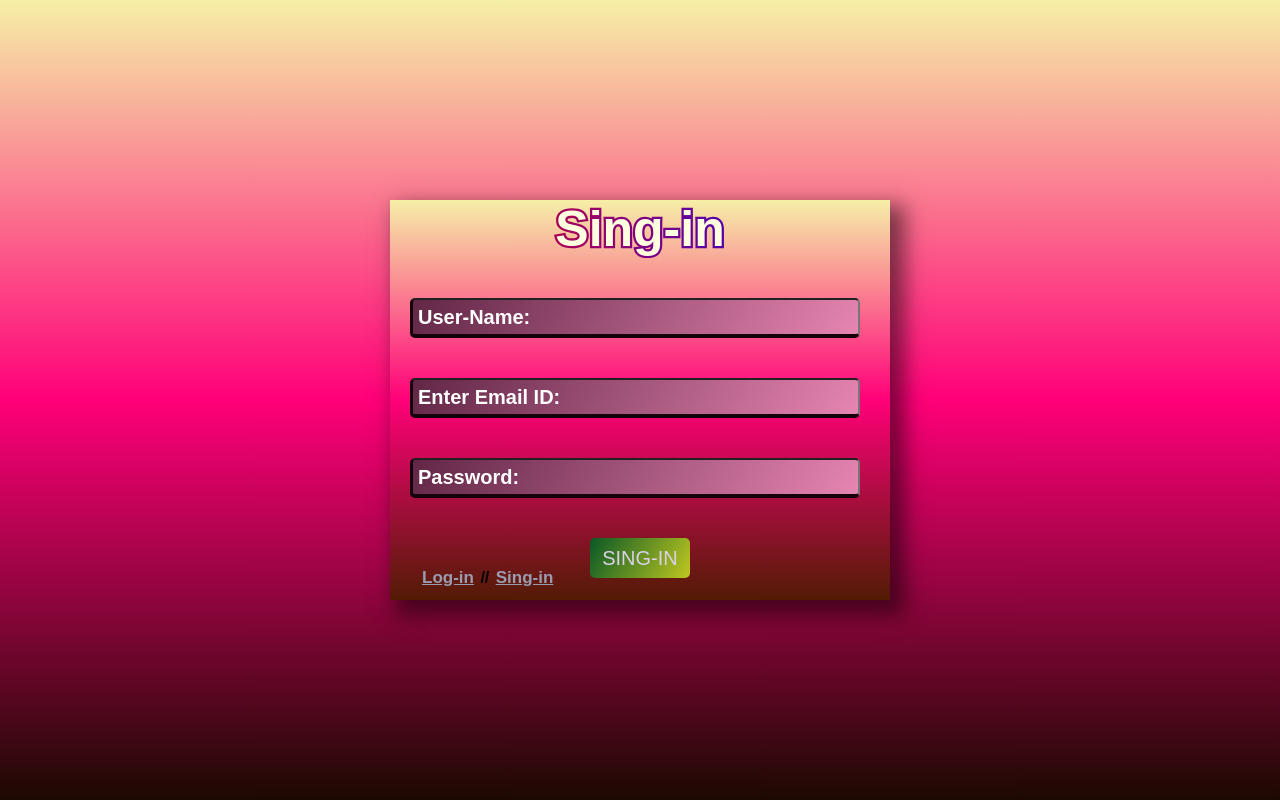
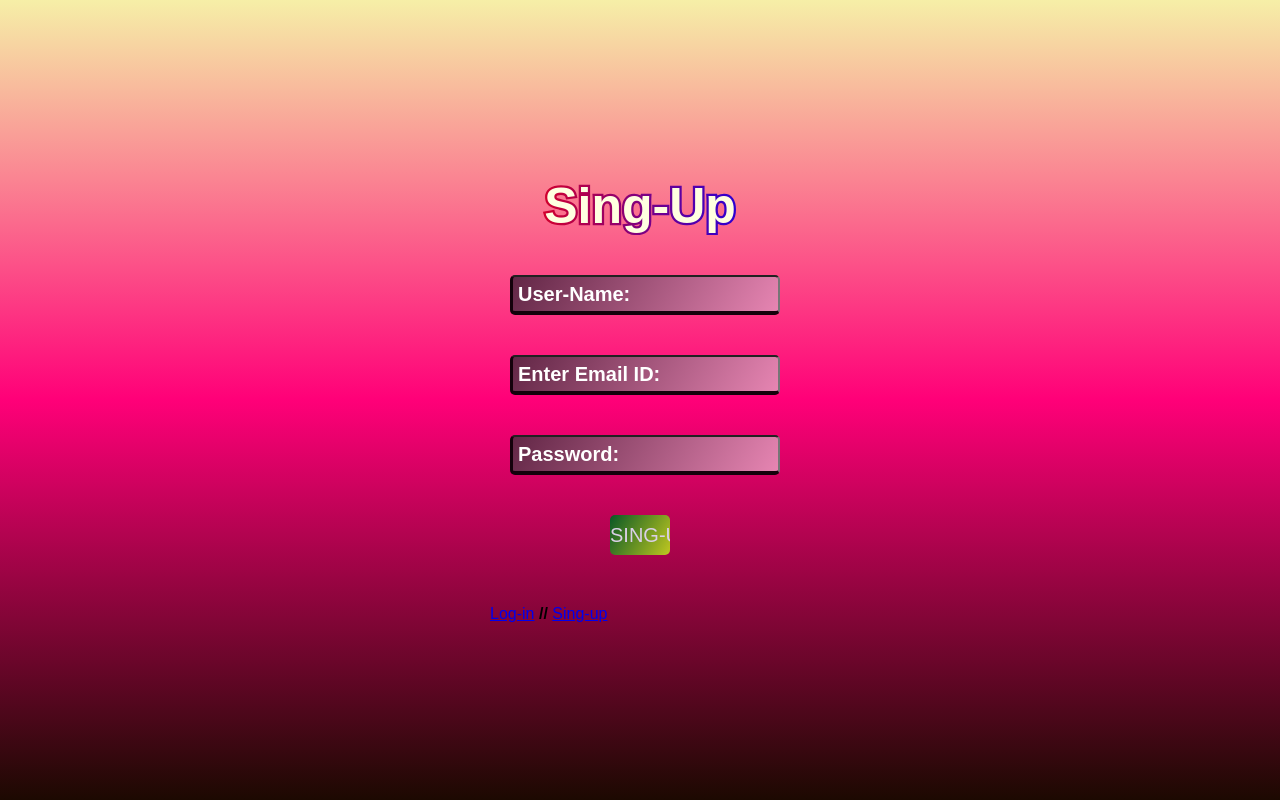
Before and after one commit to MohanlalManna/Sing-in-From, a plain HTML site: page singin page.html in a window 1280 px wide. Drawn offline with Linux system fonts and the light colour scheme.

Commit message:
Update to singup

```diff
--- a/singin page.html
+++ b/singin page.html
@@ -8,8 +8,8 @@
 </head>
 <body>
     <!--Sing in From-->
-<div class="sing-in">
-    <h2>Sing-in</h2>
+<div class="sing-up">
+    <h2>Sing-Up</h2>
     <form action="">
         <div class="user-box">
 
@@ -25,13 +25,17 @@
             <label> Password:</label>
         </div>
         <div class="button">
-            <input type="button" value="SING-IN" >
+            <span></span>
+            <span></span>
+            <span></span>
+            <span></span>
+            <input type="button" value="SING-UP" >
         </div>
          <!--Choose Login Or Sing in-->
-         <div class="singin-button">
+         <div class="singin-option">
             <a href="index.html">Log-in</a>
             <b>//</b>
-            <a href="singin page.html">Sing-in</a>
+            <a href="singin page.html">Sing-up</a>
          </div>
     </form>
  </div>
```
